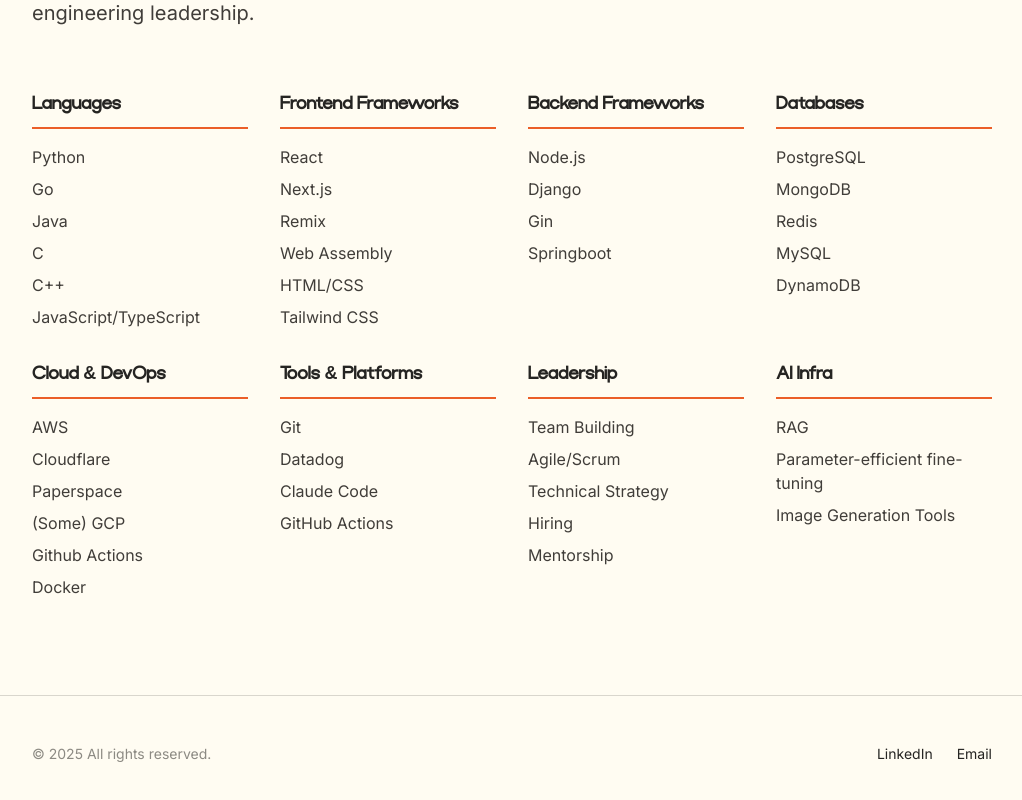
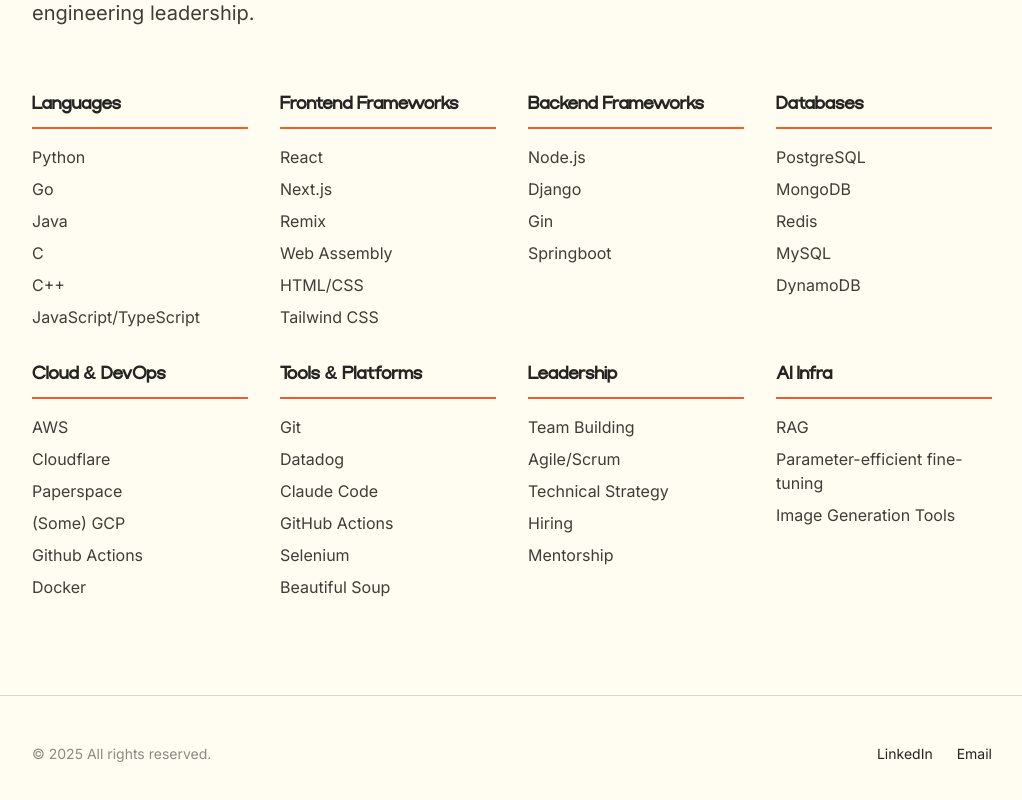
Before and after one commit to david-b3ggs/my_website, a Next.js app: page /work in a window 1280 px wide. Shown: the part 4474-5274 px from the top of the page, without its empty margins (192-1214 px from the left). Built offline with nearby package versions, Linux system fonts and the light colour scheme.

Commit message:
updaing web frameworks used

```diff
--- a/components/SkillsSection.tsx
+++ b/components/SkillsSection.tsx
@@ -26,7 +26,7 @@
   },
   {
     title: 'Tools & Platforms',
-    skills: ['Git','Datadog', 'Claude Code', 'GitHub Actions'],
+    skills: ['Git','Datadog', 'Claude Code', 'GitHub Actions', 'Selenium', 'Beautiful Soup'],
   },
   {
     title: 'Leadership',
```
